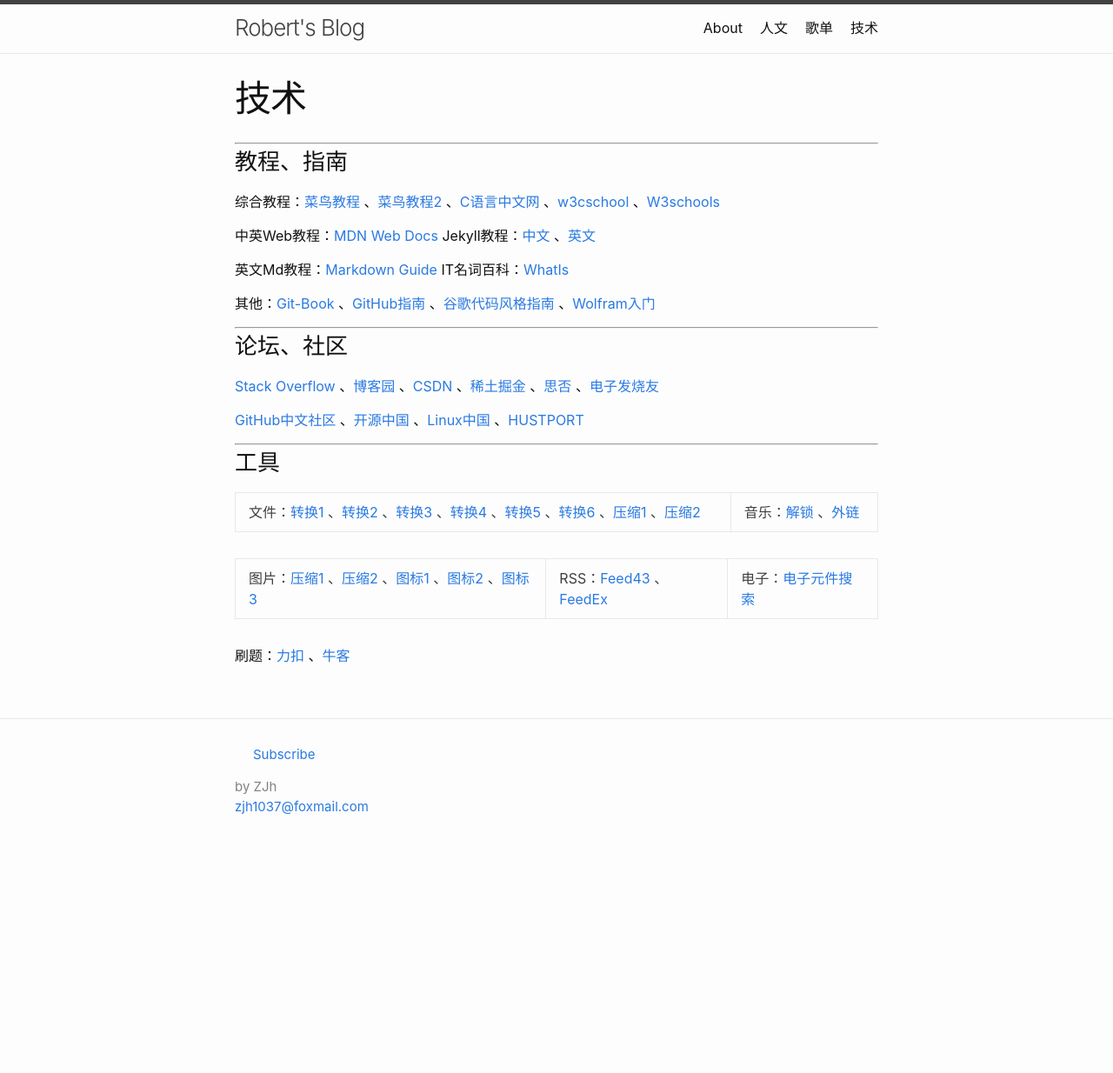
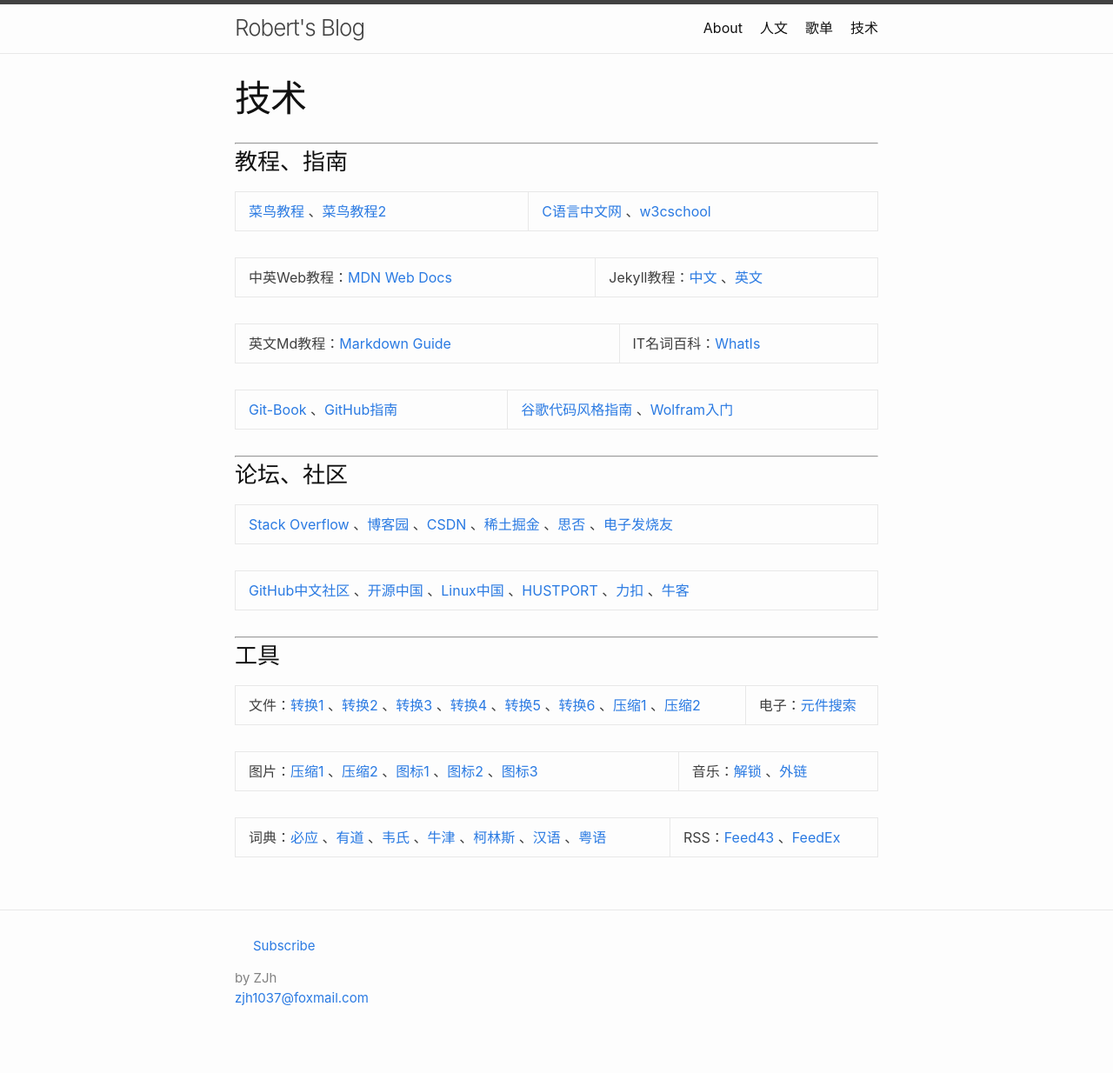
Before and after one commit to Robert1037/Robert1037.github.io, a Jekyll site: the page built from pages/tech.md, in a window 1280 px wide. Shown: the whole page at 87% size. Built offline with Jekyll 4.4.1, drawn with Linux system fonts in a browser that asks for light colours; before the commit the page ends 1014 px from its top, so only the background shows below that.

Commit message:
Add files via upload

```diff
--- a/pages/tech.md
+++ b/pages/tech.md
@@ -9,28 +9,28 @@
 
 ### 教程、指南
 
-综合教程：<a href="https://www.runoob.com/" target="_blank">菜鸟教程</a> 、<a href="https://www.cainiaojc.com/" target="_blank">菜鸟教程2</a> 、<a href="http://c.biancheng.net/sitemap/" target="_blank">C语言中文网</a> 、<a href="https://www.w3cschool.cn/tutorial" target="_blank">w3cschool</a> 、<a href="https://www.w3schools.com/" target="_blank">W3schools</a>
+| <a href="https://www.runoob.com/" target="_blank">菜鸟教程</a> 、<a href="https://www.cainiaojc.com/" target="_blank">菜鸟教程2</a> | <a href="http://c.biancheng.net/sitemap/" target="_blank">C语言中文网</a> 、<a href="https://www.w3cschool.cn/tutorial" target="_blank">w3cschool</a> |
 
-中英Web教程：<a href="https://developer.mozilla.org/zh-CN/docs/Web" target="_blank">MDN Web Docs</a>        Jekyll教程：<a href="https://jekyllcn.com/docs/home/" target="_blank">中文</a> 、<a href="https://jekyllrb.com/docs/" target="_blank">英文</a>
+| 中英Web教程：<a href="https://developer.mozilla.org/zh-CN/docs/Web" target="_blank">MDN Web Docs</a> | Jekyll教程：<a href="https://jekyllcn.com/docs/home/" target="_blank">中文</a> 、<a href="https://jekyllrb.com/docs/" target="_blank">英文</a> |
 
-英文Md教程：<a href="https://www.markdownguide.org/cheat-sheet/" target="_blank">Markdown Guide</a>       IT名词百科：<a href="https://whatis.techtarget.com/" target="_blank">WhatIs</a>
+| 英文Md教程：<a href="https://www.markdownguide.org/cheat-sheet/" target="_blank">Markdown Guide</a> | IT名词百科：<a href="https://whatis.techtarget.com/" target="_blank">WhatIs</a> |
 
-其他：<a href="https://git-scm.com/book/zh/v2" target="_blank">Git-Book</a> 、<a href="https://github.phodal.com/" target="_blank">GitHub指南</a> 、<a href="https://zh-google-styleguide.readthedocs.io/en/latest/contents/" target="_blank">谷歌代码风格指南</a> 、<a href="https://www.wolfram.com/language/fast-introduction-for-programmers/zh/" target="_blank">Wolfram入门</a>
+| <a href="https://git-scm.com/book/zh/v2" target="_blank">Git-Book</a> 、<a href="https://github.phodal.com/" target="_blank">GitHub指南</a> | <a href="https://zh-google-styleguide.readthedocs.io/en/latest/contents/" target="_blank">谷歌代码风格指南</a> 、<a href="https://www.wolfram.com/language/fast-introduction-for-programmers/zh/" target="_blank">Wolfram入门</a> |
 
 ---
 
 ### 论坛、社区
 
-<a href="https://stackoverflow.com/" target="_blank">Stack Overflow</a> 、<a href="https://www.cnblogs.com/" target="_blank">博客园</a> 、<a href="https://www.csdn.net/" target="_blank">CSDN</a> 、<a href="https://juejin.cn/" target="_blank">稀土掘金</a> 、<a href="https://segmentfault.com/" target="_blank">思否</a> 、<a href="https://bbs.elecfans.com/" target="_blank">电子发烧友</a>
+| <a href="https://stackoverflow.com/" target="_blank">Stack Overflow</a> 、<a href="https://www.cnblogs.com/" target="_blank">博客园</a> 、<a href="https://www.csdn.net/" target="_blank">CSDN</a> 、<a href="https://juejin.cn/" target="_blank">稀土掘金</a> 、<a href="https://segmentfault.com/" target="_blank">思否</a> 、<a href="https://bbs.elecfans.com/" target="_blank">电子发烧友</a> |
 
-<a href="https://www.githubs.cn/" target="_blank">GitHub中文社区</a> 、<a href="https://www.oschina.net/" target="_blank">开源中国</a> 、<a href="https://linux.cn/" target="_blank">Linux中国</a> 、<a href="https://hustport.com/" target="_blank">HUSTPORT</a>
+| <a href="https://www.githubs.cn/" target="_blank">GitHub中文社区</a> 、<a href="https://www.oschina.net/" target="_blank">开源中国</a> 、<a href="https://linux.cn/" target="_blank">Linux中国</a> 、<a href="https://hustport.com/" target="_blank">HUSTPORT</a> 、<a href="https://leetcode-cn.com/" target="_blank">力扣</a> 、<a href="https://www.nowcoder.com/" target="_blank">牛客</a> |
 
 ---
 
 ### 工具
 
-文件：<a href="https://cn.office-converter.com/" target="_blank">转换1</a> 、<a href="https://convertio.co/zh/" target="_blank">转换2</a> 、<a href="https://onlineconvertfree.com/zh/" target="_blank">转换3</a> 、<a href="https://www.alltoall.net/" target="_blank">转换4</a> 、<a href="https://speedpdf.com/zh-cn/" target="_blank">转换5</a> 、<a href="https://cloudconvert.com/" target="_blank">转换6</a> 、<a href="https://www.wecompress.com/zh-Hans/" target="_blank">压缩1</a> 、<a href="https://www.compress2go.com/zh" target="_blank">压缩2</a>   | 音乐：<a href="https://unlock.jddmcs.org.cn/" target="_blank">解锁</a> 、<a href="https://music.xf1433.com/" target="_blank">外链</a>
+| 文件：<a href="https://cn.office-converter.com/" target="_blank">转换1</a> 、<a href="https://convertio.co/zh/" target="_blank">转换2</a> 、<a href="https://onlineconvertfree.com/zh/" target="_blank">转换3</a> 、<a href="https://www.alltoall.net/" target="_blank">转换4</a> 、<a href="https://speedpdf.com/zh-cn/" target="_blank">转换5</a> 、<a href="https://cloudconvert.com/" target="_blank">转换6</a> 、<a href="https://www.wecompress.com/zh-Hans/" target="_blank">压缩1</a> 、<a href="https://www.compress2go.com/zh" target="_blank">压缩2</a> | 电子：<a href="https://www.21icsearch.com/" target="_blank">元件搜索</a> |
 
-图片：<a href="https://tinyjpg.com/" target="_blank">压缩1</a> 、<a href="http://www.yalijuda.com/" target="_blank">压缩2</a> 、<a href="https://tool.lu/favicon/" target="_blank">图标1</a> 、<a href="https://www.logosc.cn/logo/favicon" target="_blank">图标2</a> 、<a href="https://favicon.io/favicon-converter/" target="_blank">图标3</a> | RSS：<a href="https://feed43.com/" target="_blank">Feed43</a> 、<a href="https://feedex.net/" target="_blank">FeedEx</a>  | 电子：<a href="https://www.21icsearch.com/" target="_blank">电子元件搜索</a>
+| 图片：<a href="https://tinyjpg.com/" target="_blank">压缩1</a> 、<a href="http://www.yalijuda.com/" target="_blank">压缩2</a> 、<a href="https://tool.lu/favicon/" target="_blank">图标1</a> 、<a href="https://www.logosc.cn/logo/favicon" target="_blank">图标2</a> 、<a href="https://favicon.io/favicon-converter/" target="_blank">图标3</a> | 音乐：<a href="https://unlock.jddmcs.org.cn/" target="_blank">解锁</a> 、<a href="https://music.xf1433.com/" target="_blank">外链</a> |
 
-刷题：<a href="https://leetcode-cn.com/" target="_blank">力扣</a> 、<a href="https://www.nowcoder.com/" target="_blank">牛客</a>
+| 词典：<a href="https://cn.bing.com/dict/?mkt=zh-cn&setlang=zh" target="_blank">必应</a> 、<a href="https://dict.youdao.com/" target="_blank">有道</a> 、<a href="https://www.merriam-webster.com/" target="_blank">韦氏</a> 、<a href="https://www.oxfordlearnersdictionaries.com/" target="_blank">牛津</a> 、<a href="https://www.collinsdictionary.com/zh/" target="_blank">柯林斯</a> 、<a href="https://zidian.aies.cn/" target="_blank">汉语</a> 、<a href="http://www.yueyv.com/" target="_blank">粤语</a> | RSS：<a href="https://feed43.com/" target="_blank">Feed43</a> 、<a href="https://feedex.net/" target="_blank">FeedEx</a> |
```
